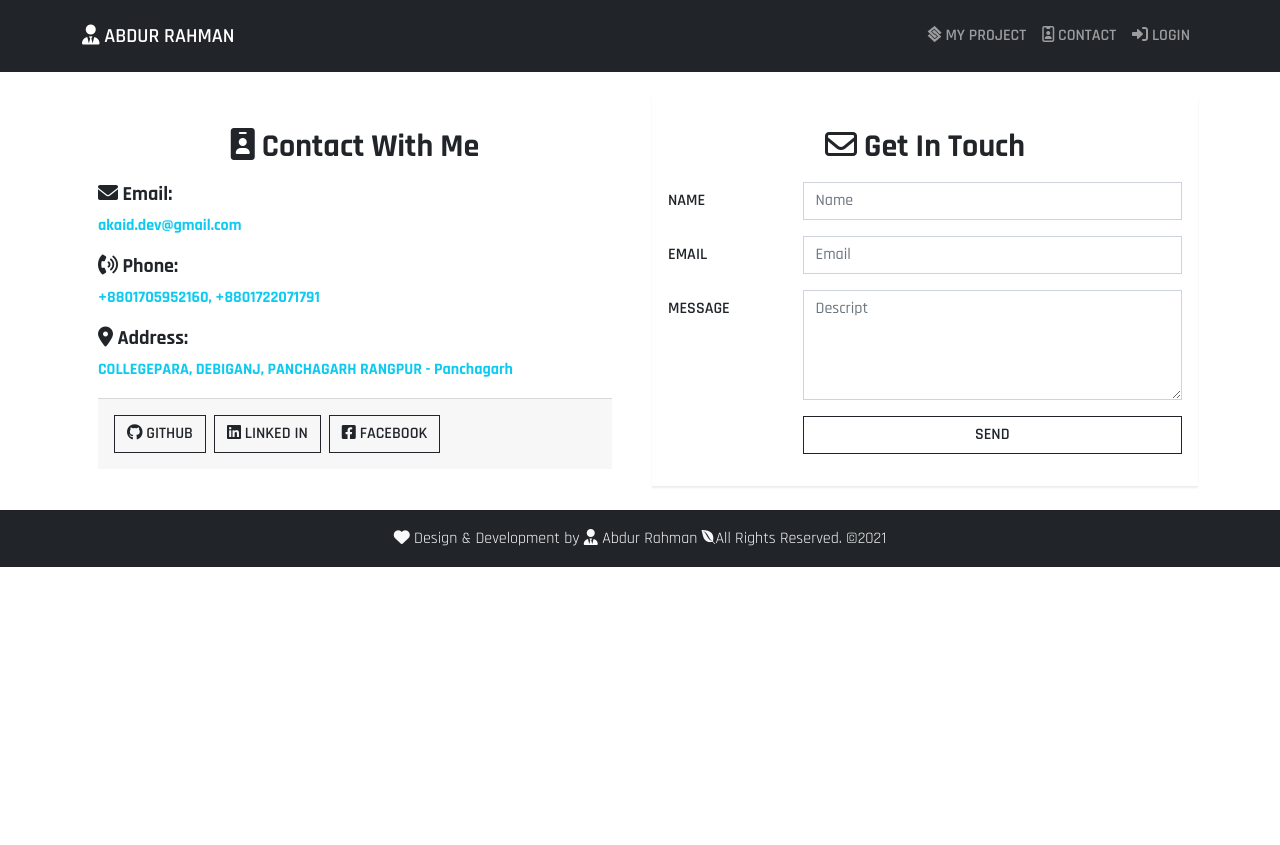
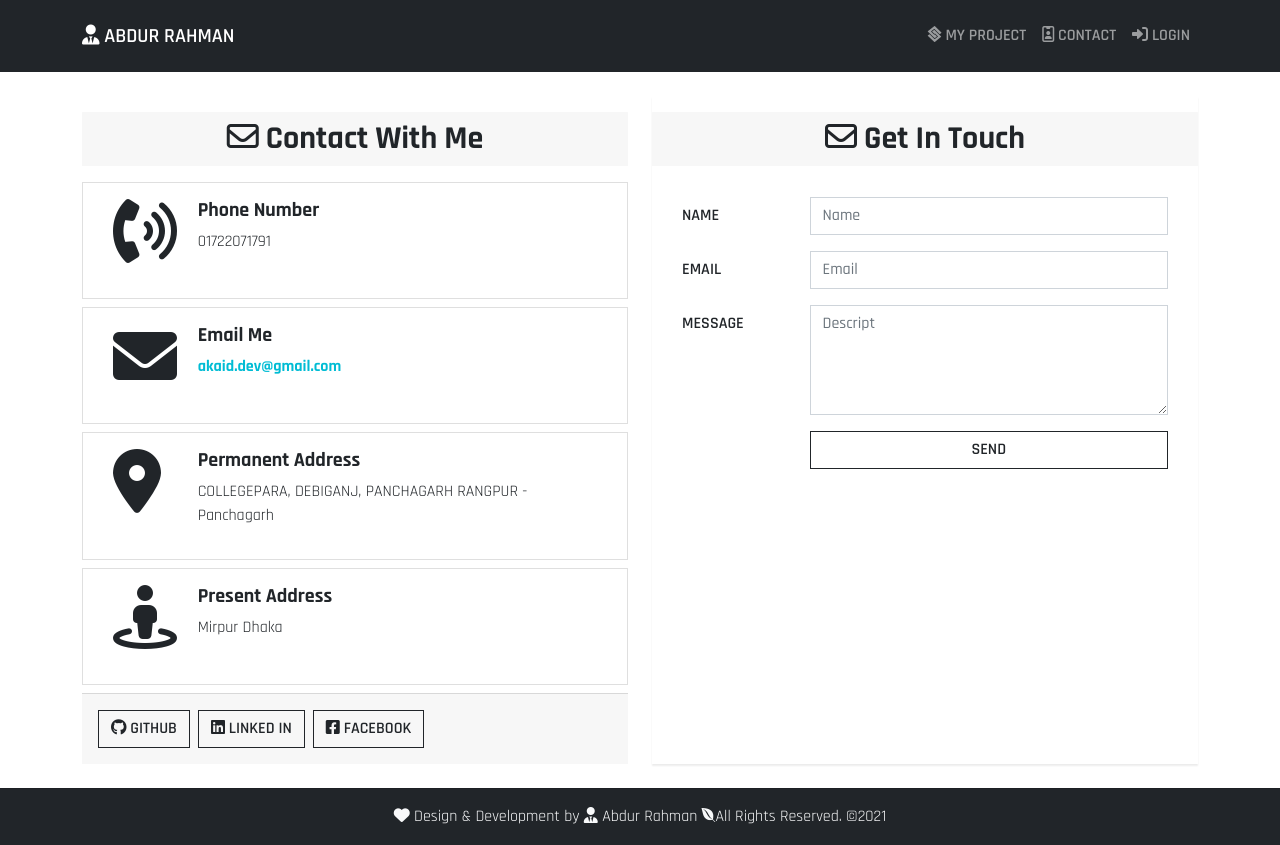
Before and after one commit to abdurrahmansoftw/mern-portfolio, a React (Create React App) app in the folder frontend/: page /contact in a window 1280 px wide. Before the commit the page ends 800 px from the top, so only its background shows below. Built offline with nearby package versions, Linux system fonts and the light colour scheme.

Commit message:
make it better

```diff
--- a/frontend/src/Components/Project.js
+++ b/frontend/src/Components/Project.js
@@ -1,26 +1,38 @@
 import React from 'react'
-import { Card } from 'react-bootstrap'
+import { Card, Image } from 'react-bootstrap'
 import { Link } from 'react-router-dom'
+import Rating from '../Components/Rating'
 
 const Project = ({ project }) => {
   return (
-    <Link to={`details/${project._id}`}>
-      <Card className='shadow-sm border-0 h-100'>
-        <Card.Img variant='top' src={project.image} fluid='true' alt={project.name} />
-        <Card.Body>
-          <Card.Title as='h4' className='fw-bold border-info'>
-            {project.name}
-          </Card.Title>
-          <Card.Text className='text-muted'>
-            <strong>{project.type}</strong>: {project.category}
-          </Card.Text>
+    <Card className='customCard card-profile'>
+      <Card.Header className='card-header-image'>
+        <Link to={`/public-project-details/${project._id}`}>
+          <Image fluid className='img' src={project.image} alt={project.category} title={project.category} />
+        </Link>
+        <div
+          className='colored-shadow'
+          style={{
+            backgroundImage: 'url("https://zsuttonphoto.com/wp-content/uploads/2014/02/Albuquerque-Portrait-Photography-11.jpg")',
+            opacity: 1,
+          }}
+        />
+      </Card.Header>
+      <Card.Body>
+        <Card.Title>{project.client}</Card.Title>
+        <h6 className='card-category fw-bold text-gray'>{project.type}</h6>
+      </Card.Body>
 
-          <Card.Text className='border-info text-muted'>
-            <strong>Features:</strong> {project.features}
-          </Card.Text>
-        </Card.Body>
-      </Card>
-    </Link>
+      <Card.Footer className='d-flex justify-content-between align-items-center '>
+        <Link to={`/details/${project._id}`} className='btn  fw-bold '>
+          Explore <i className='fas fa-angle-right'></i>
+        </Link>
+
+        <small>
+          <Rating value={project.rating} text={` ${project.numReviews} Reviews`} />
+        </small>
+      </Card.Footer>
+    </Card>
   )
 }
 
--- a/frontend/src/Screens/Contact.js
+++ b/frontend/src/Screens/Contact.js
@@ -21,30 +21,76 @@ const Contact = () => {
   return (
     <Row>
       <Col xs={12} lg={6}>
-        <Card className='h-100  border-0'>
+        <Card.Header as='h2' className='text-center border-0 my-3 fw-bold'>
+          <i className='far fa-envelope'></i> Contact With Me
+        </Card.Header>
+        <Card className=' mb-2'>
           <Card.Body>
-            <Card.Title as='h2' className='text-center border-0 my-3 fw-bold'>
-              <i className='fas fa-id-badge'></i> Contact With Me
-            </Card.Title>
+            <Row>
+              <Col md={2}>
+                <h1 className='display-3'>
+                  <i className='fas fa-phone-volume'></i>
+                </h1>
+              </Col>
+              <Col md={10}>
+                <h5 className='fw-bold '> Phone Number </h5>
+                <p>01722071791</p>
+              </Col>
+            </Row>
+          </Card.Body>
+        </Card>
 
-            <Card.Title className='fw-bold'>
-              <i className='fas fa-envelope'></i> Email:
-            </Card.Title>
-            <Card.Text>
+        <Card className='mb-2'>
+          <Card.Body>
+            <Row>
+              <Col md={2}>
+                <h1 className='display-3'>
+                  <i className='fas fa-envelope'></i>
+                </h1>
+              </Col>
+              <Col md={10}>
+                <h5 className='fw-bold '> Email Me </h5>
+
                 <a href={`mailto:akaid.dev@gmail.com`} className='text-info fw-bold'>
                   akaid.dev@gmail.com
                 </a>
-            </Card.Text>
+              </Col>
+            </Row>
+          </Card.Body>
+        </Card>
 
-            <Card.Title className='fw-bold'>
-              <i className='fas fa-phone-volume'></i> Phone:
-            </Card.Title>
-            <Card.Text className='text-info fw-bold'> +8801705952160, +8801722071791 </Card.Text>
+        <Card className='mb-2'>
+          <Card.Body>
+            <Row>
+              <Col md={2}>
+                <h1 className='display-3'>
+                  <i className='fas fa-map-marker-alt'></i>
+                </h1>
+              </Col>
+              <Col md={10}>
+                <h5 className='fw-bold '> Permanent Address </h5>
+                <p>COLLEGEPARA, DEBIGANJ, PANCHAGARH RANGPUR - Panchagarh</p>
+              </Col>
+            </Row>
+          </Card.Body>
+        </Card>
 
-            <Card.Title className='fw-bold'>
-              <i className='fas fa-map-marker-alt'></i> Address:
-            </Card.Title>
-            <Card.Text className='text-info fw-bold'>COLLEGEPARA, DEBIGANJ, PANCHAGARH RANGPUR - Panchagarh </Card.Text>
+        <Card className='mb-2'>
+          <Card.Body>
+            <Row>
+              <Col md={2}>
+                <h1 className='display-3'>
+                  <i class='fas fa-street-view'></i>
+                </h1>
+              </Col>
+              <Col md={10}>
+                <h5 className='fw-bold '> Present Address </h5>
+                <p>Mirpur Dhaka</p>
+              </Col>
+            </Row>
+          </Card.Body>
+        </Card>
+
         <Card.Footer>
           <a href='https://github.com/abdurrahmanakaid' target='_blank' rel='noreferrer' className='btn   btn-outline-dark'>
             <i className='fab fa-github'></i> github
@@ -56,16 +102,13 @@ const Contact = () => {
             <i className='fab fa-facebook-square'></i> Facebook
           </a>
         </Card.Footer>
-          </Card.Body>
-        </Card>
       </Col>
       <Col xs={12} lg={6}>
         <Card className='shadow-sm border-0 h-100'>
+          <Card.Header as='h2' className='text-center border-0 my-3 fw-bold'>
+            <i className='far fa-envelope'></i> Get In Touch
+          </Card.Header>
           <Card.Body>
-            <Card.Title as='h2' className='text-center border-0 my-3 fw-bold'>
-              <i className='far fa-envelope'></i> Get In Touch
-            </Card.Title>
-
             <Form onSubmit={submitHandler} autoComplete='off'>
               <Form.Group as={Row} className='mb-3' controlId='Name'>
                 <Form.Label column sm='3'>
--- a/frontend/src/Screens/Pricing.js
+++ b/frontend/src/Screens/Pricing.js
@@ -10,7 +10,7 @@ const Pricing = () => {
         <i className='fas fa-tasks'></i> Pricing
       </h2>
 
-      <Row className='justify-content-center align-items-center'>
+      <Row className='gx-2 justify-content-center align-items-center'>
         {pricings.map((pricing) => (
           <Col xs={12} sm={6} md={4} lg={3} xl={3} className='fw-bold mb-5' key={pricing._id}>
             <PricingItems pricing={pricing} />
--- a/frontend/src/styles/styles.css
+++ b/frontend/src/styles/styles.css
@@ -27,3 +27,129 @@
 ::-webkit-scrollbar-thumb {
   background-image: linear-gradient(to left, var(--green), var(--blue));
 }
+
+.card-title {
+  font-weight: 700 !important;
+  margin-top: 10px;
+  color: #3c4858;
+}
+.customCard {
+  border: 0;
+  margin-top: 50px;
+  border-radius: 6px !important;
+  color: rgba(0, 0, 0, 0.87);
+  background: #fff;
+  width: 100%;
+  box-shadow: 0 2px 2px 0 rgba(0, 0, 0, 0.14), 0 3px 1px -2px rgba(0, 0, 0, 0.2), 0 1px 5px 0 rgba(0, 0, 0, 0.12);
+}
+
+.card .card-body {
+  padding: 0.9375rem 1.875rem;
+}
+
+.card-description {
+  color: #999;
+}
+
+.card.card-profile {
+  text-align: center;
+}
+.card .card-header.card-header-image {
+  position: relative;
+  padding: 0;
+  z-index: 1;
+  margin-left: 15px;
+  margin-right: 15px;
+  margin-top: -30px;
+  border-radius: 6px;
+  max-height: 215px;
+}
+
+.card .card-header.card-header-image a {
+  display: block;
+}
+
+.card .card-header.card-header-image img {
+  width: 100%;
+  height: 215px;
+  border-radius: 6px;
+  pointer-events: none;
+  box-shadow: 0 5px 15px -8px rgba(0, 0, 0, 0.24), 0 8px 10px -5px rgba(0, 0, 0, 0.2);
+}
+
+.card .card-header.card-header-image .colored-shadow {
+  transform: scale(0.94);
+  top: 12px;
+  filter: blur(12px);
+  position: absolute;
+  width: 100%;
+  height: 100%;
+  background-size: cover;
+  z-index: -1;
+  transition: opacity 0.45s;
+  opacity: 1;
+}
+
+.card .card-header.card-header-image .card-title {
+  position: absolute;
+  bottom: 5px;
+  left: 15px;
+  color: #fff;
+  font-size: 1.125rem;
+  text-shadow: 0 2px 5px rgba(33, 33, 33, 0.5);
+  font-weight: 700;
+  font-family: 'Roboto Slab';
+}
+
+.card .card-category {
+  margin-top: 15px;
+  margin-bottom: 10px;
+}
+
+.card .card-body + .card-footer {
+  padding-top: 0;
+  border: 0;
+  border-radius: 6px;
+}
+
+.card .card-footer {
+  display: flex;
+  align-items: center;
+  background-color: transparent;
+  border: 0;
+}
+
+.card-profile .card-footer .btn.btn-just-icon {
+  font-size: 20px;
+  padding: 12px 13px;
+  line-height: 1em;
+}
+
+.card .card-footer {
+  padding: 0.9375rem 1.875rem;
+}
+
+.card-profile .card-body + .card-footer {
+  margin-top: -15px;
+}
+.card .text-info {
+  color: #00bcd4 !important;
+}
+
+.card-profile .card-avatar {
+  width: 130px;
+  max-width: 130px;
+  max-height: 130px;
+  margin: -50px auto 0;
+  border-radius: 50%;
+  overflow: hidden;
+  padding: 0;
+  box-shadow: 0 16px 38px -12px rgba(0, 0, 0, 0.56), 0 4px 25px 0 rgba(0, 0, 0, 0.12), 0 8px 10px -5px rgba(0, 0, 0, 0.2);
+}
+
+.card-profile .card-avatar img {
+  width: 100%;
+}
+.card-profile .card-avatar + .card-body {
+  margin-top: 15px;
+}
```
Lines whose indentation alone changed are shown as unchanged.
